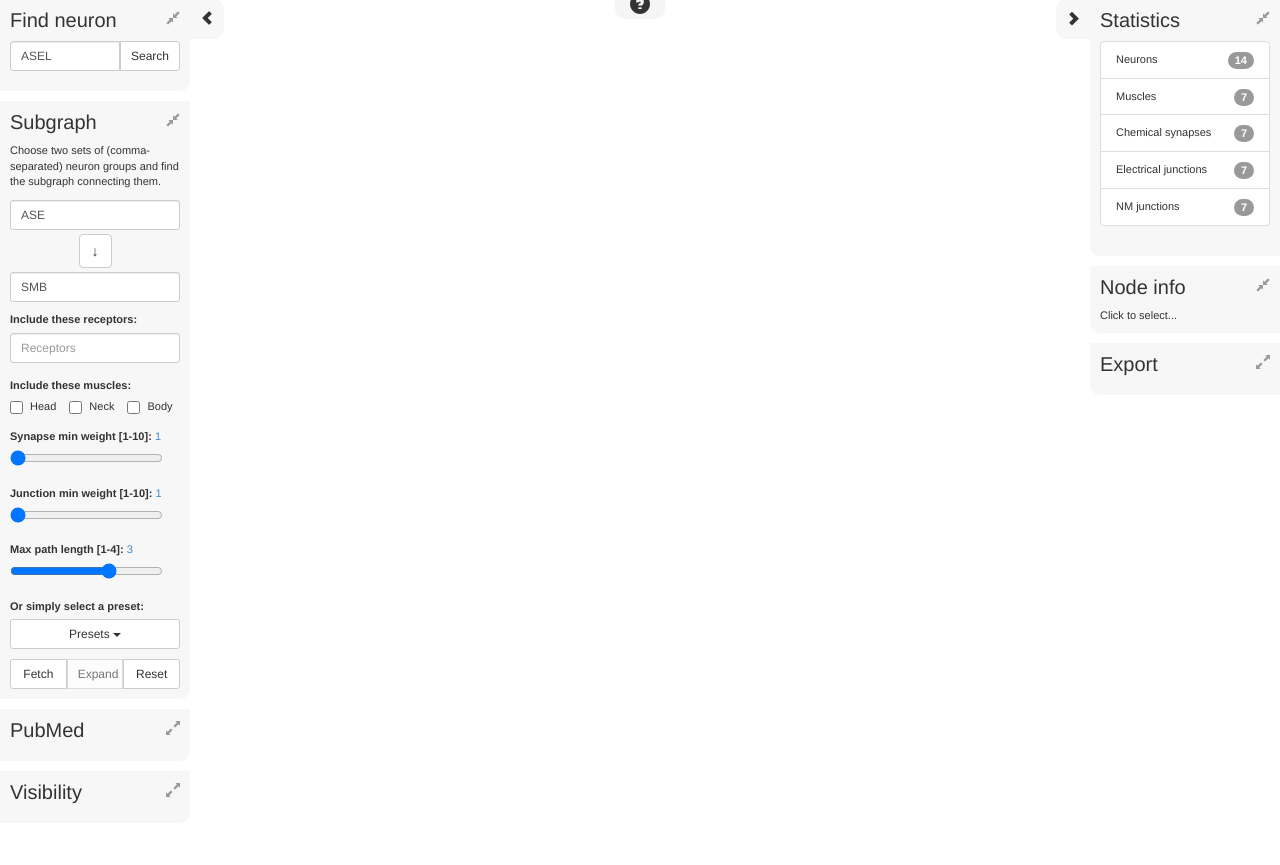
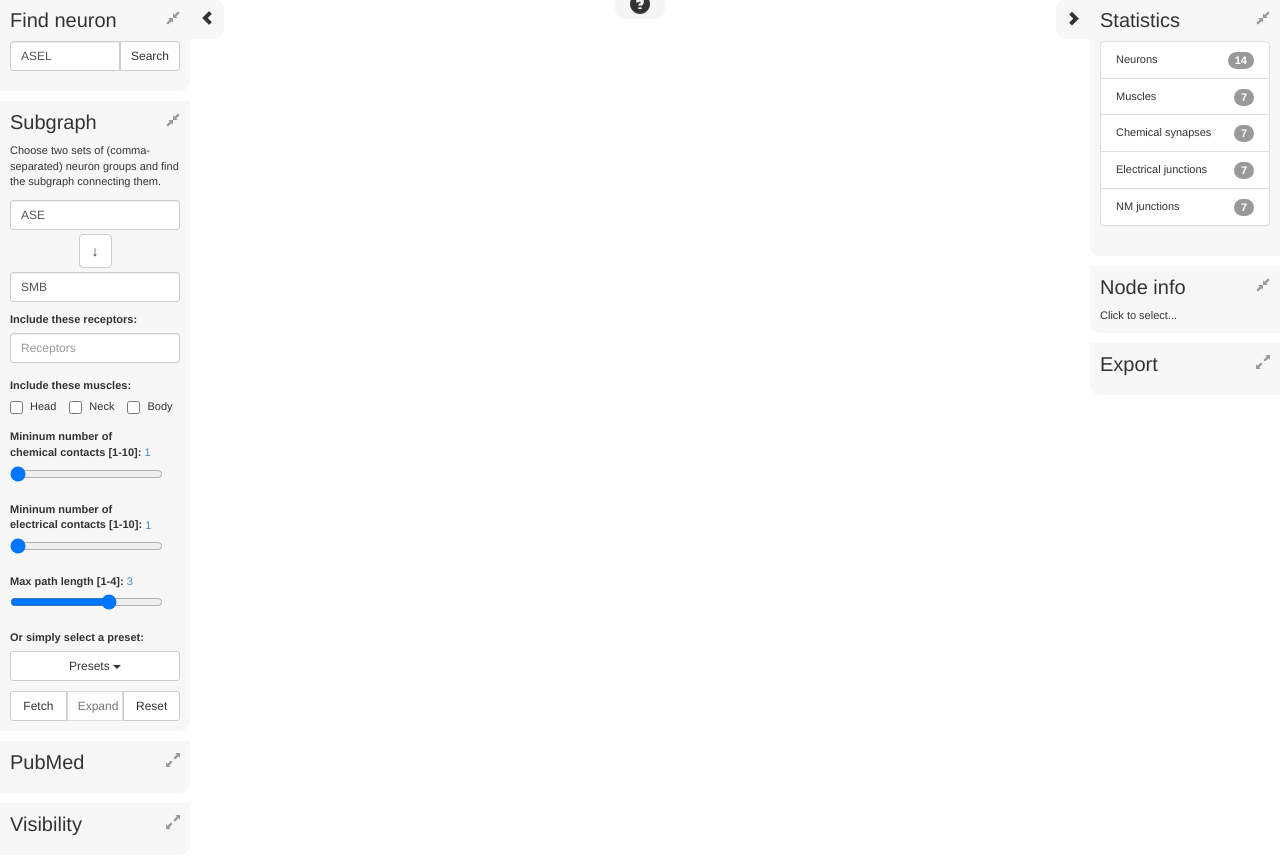
Before and after one commit to buhrmann/elegans, a Flask app: page / in a window 1280 px wide. Shown: the part 21-886 px from the top of the page. Before the commit the page ends 825 px from the top, so only its background shows below. Run offline with Flask 2, Linux system fonts and the light colour scheme; data that the repository does not hold is empty; some libraries are stand-ins or nearby versions.

Commit message:
Made canvas default. Renamed option labels.

```diff
--- a/app.py
+++ b/app.py
@@ -42,8 +42,8 @@ def index(canvas=None):
     NODE_CACHE = neo.neurons()
     REL_CACHE = neo.synapses_d3(NODE_CACHE, min_weight=0)
     jsn = json.dumps({'neurons':NODE_CACHE, 'synapses':REL_CACHE})
-    use_canvas = json.dumps(canvas == "canvas")
-    return render_template('graph.html', data=jsn, use_canvas=use_canvas)
+    use_canvas = canvas != "svg"
+    return render_template('graph.html', data=jsn, use_canvas=json.dumps(use_canvas))
 
 
 @APP.route('/_subgraph')
--- a/static/css/d3.css
+++ b/static/css/d3.css
@@ -59,6 +59,7 @@ body {
   background-color: rgba(245, 245, 245, 0.75);
   border-top-left-radius: 10px;
   border-top-right-radius: 10px;
+  pointer-events: none;
 }
 
 /* Paths in symbol legend */
--- a/templates/graph.html
+++ b/templates/graph.html
@@ -71,11 +71,11 @@
           </div>
 
           <div class="form-group" id="subw">
-            <label for="subwslider">Synapse min weight [1-10]: </label> <output for="subwSlider" id="subwlabel">1</output>
+            <label for="subwslider">Mininum number of <br>chemical contacts [1-10]: </label> <output for="subwSlider" id="subwlabel">1</output>
             <input type="range" id="subwslider" name="subw" value="1" min="1" max="10" oninput="document.getElementById('subwlabel').value = value;">
           </div>
           <div class="form-group" id="subj">
-            <label for="subjslider">Junction min weight [1-10]: </label> <output for="subjSlider" id="subjlabel">1</output>
+            <label for="subjslider">Mininum number of <br>electrical contacts [1-10]: </label> <output for="subjSlider" id="subjlabel">1</output>
             <input type="range" id="subjslider" name="subj" value="1" min="1" max="10" oninput="document.getElementById('subjlabel').value = value;">
           </div>
           <div class="form-group" id="subp">
@@ -152,11 +152,11 @@
             <input type="range" id="ndegslider" name="ndeg" value="0" min="0" max="200" oninput="filterNDeg(value)">
           </div>
           <div class="form-group" id="wmin">
-            <label for="wminslider">Synapse min weight [1-40]:</label> <output for="wminslider" id="wminlabel">1</output>
+            <label for="wminslider">Mininum number of <br>chemical contacts [1-40]:</label> <output for="wminslider" id="wminlabel">1</output>
             <input type="range" id="wminslider" name="wmin" value="1" min="1" max="40" oninput="filterWMin(value)">
           </div>
           <div class="form-group" id="jmin">
-            <label for="jminslider">Junction min weight [1-25]:</label> <output for="jminslider" id="jminlabel">1</output>
+            <label for="jminslider">Minimum number of <br>electrical contacts [1-25]:</label> <output for="jminslider" id="jminlabel">1</output>
             <input type="range" id="jminslider" name="jmin" value="1" min="1" max="25" oninput="filterJMin(value)">
           </div>
           <div class="checkbox">
@@ -165,11 +165,11 @@
           <div class="checkbox">
             <label><input type="checkbox" onchange="toggleJunctions(this)" checked>Electrical junctions</label>
           </div>
+          <!-- <div class="checkbox">
+            <label title="Indicate directionality"><input type="checkbox" onchange="toggleArrows(this)" checked>Arrows</label>
+          </div> -->
           <div class="checkbox">
-            <label title="Indicate directionality"><input type="checkbox" onchange="toggleArrows(this)" checked>Arrows</label>
-          </div>
-          <div class="checkbox">
-            <label title="Disambiguate multiple connections between two neurons"><input type="checkbox" onchange="arcsplease(this)">Arcs</label>
+            <label title="Disambiguate multiple connections between two neurons"><input type="checkbox" onchange="arcsplease(this)">Connections as arcs</label>
           </div>
         </div>
         </div>
@@ -256,6 +256,7 @@
     <div id="footerwrapper">
       <div id="footer"></div>
     </div>
+
   {% endif %}
 {% endblock %}
 
```
